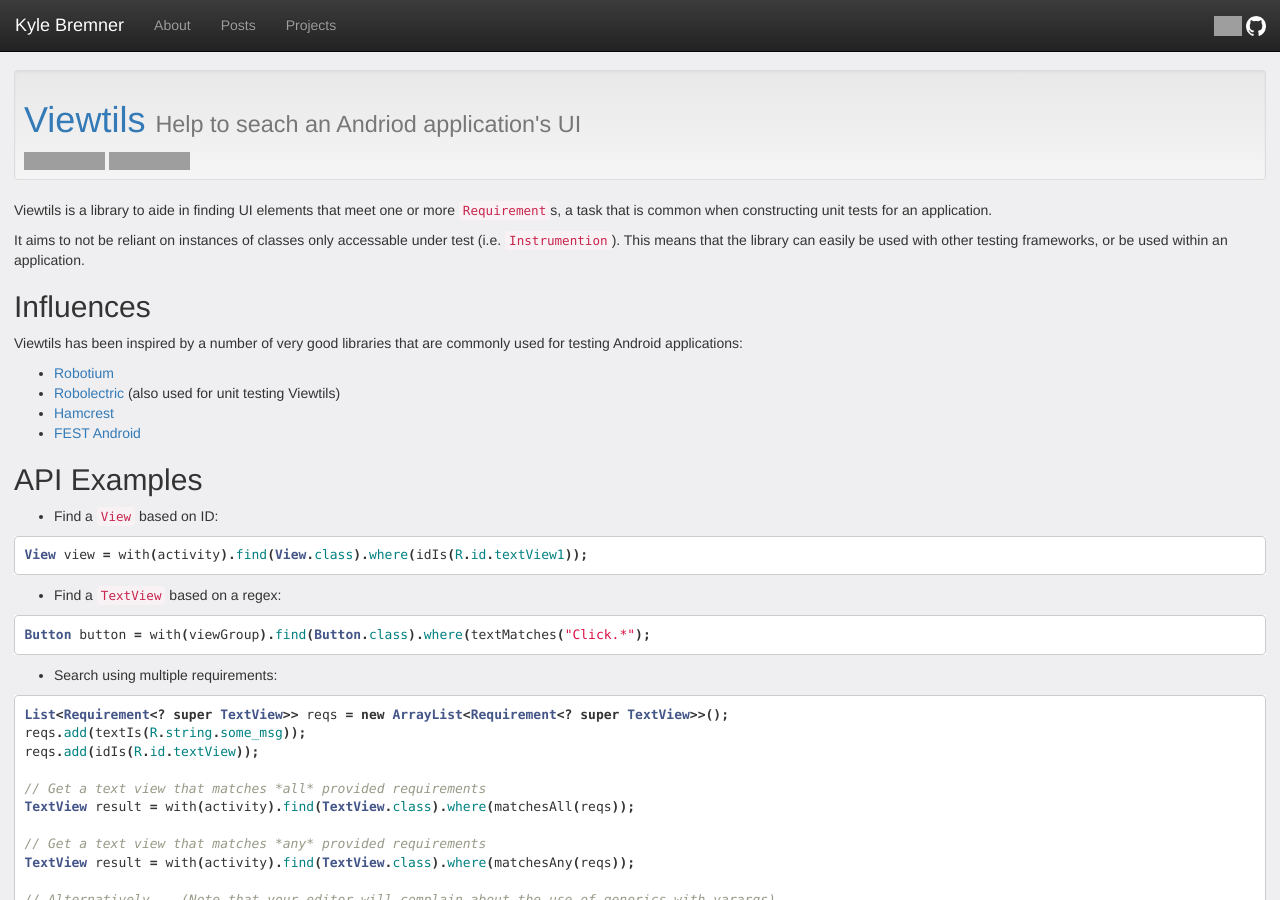
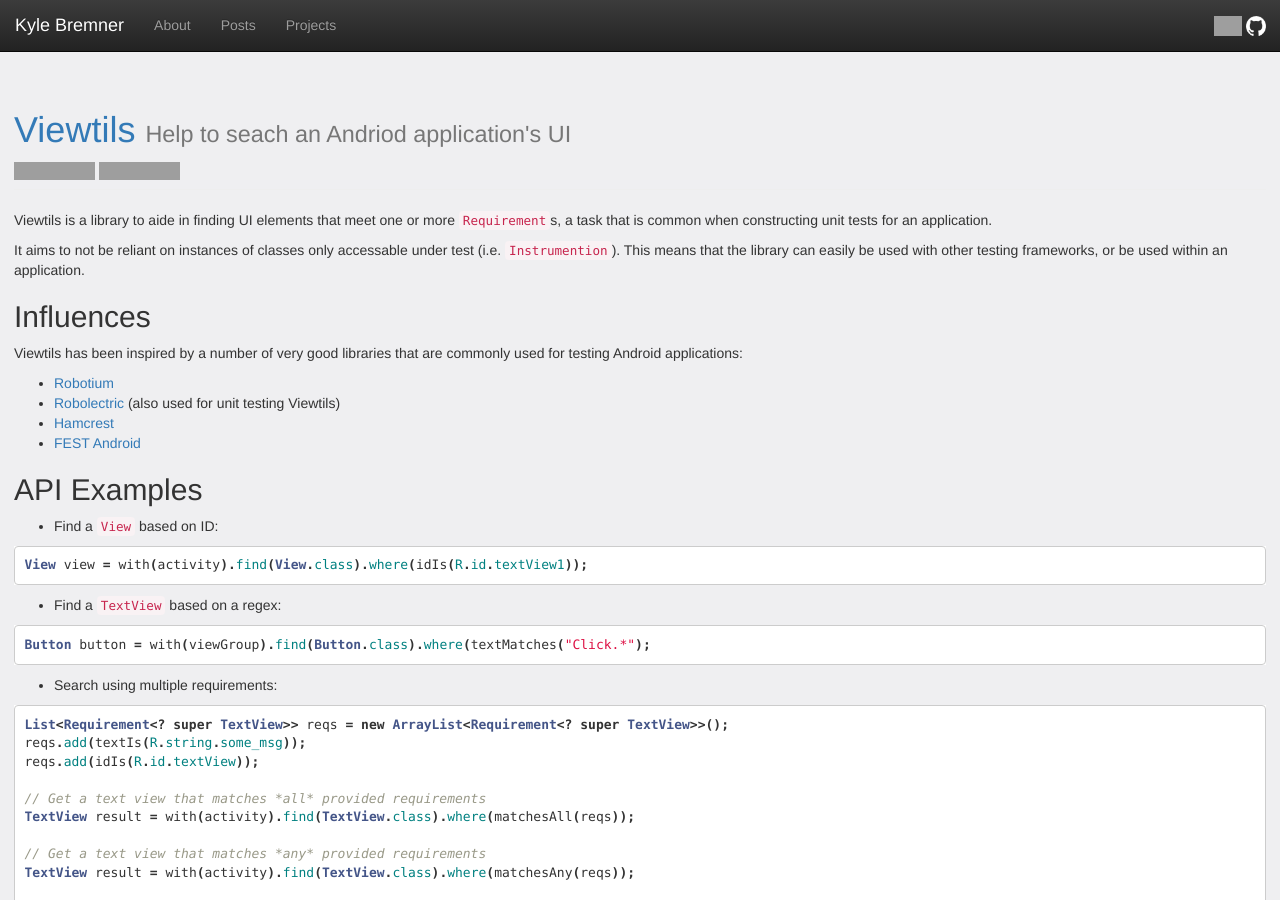
Before and after one commit to kbremner/kbremner.github.io, a Jekyll site: the page built from projects/Viewtils.md, in a window 1280 px wide and 900 px high. Built offline with Jekyll 4.4.1, drawn with Linux system fonts in a browser that asks for light colours; nearby versions of some CDN libraries; Markdown is read by kramdown in place of the engine named in the settings; grey boxes are pictures that could not be loaded.

Commit message:
Updated Viewtils.md

```diff
--- a/projects/Viewtils.md
+++ b/projects/Viewtils.md
@@ -4,7 +4,7 @@
 published: true
 ---
 
-<div class="well well-sm">
+<div class="page-header">
 <h1><a href="https://github.com/kbremner/Viewtils" target="_blank">Viewtils</a> <br class="visible-xs"><small>Help to seach an Andriod application's UI</small></h1>
 <a href="https://travis-ci.org/kbremner/Viewtils" target="_blank"><img class="build-info-tag" src="https://travis-ci.org/kbremner/Viewtils.png"></a> <a href="https://coveralls.io/r/kbremner/Viewtils?branch=master" target="_blank"><img class="build-info-tag" src="https://coveralls.io/repos/kbremner/Viewtils/badge.png?branch=master"></a>
 </div>
```
